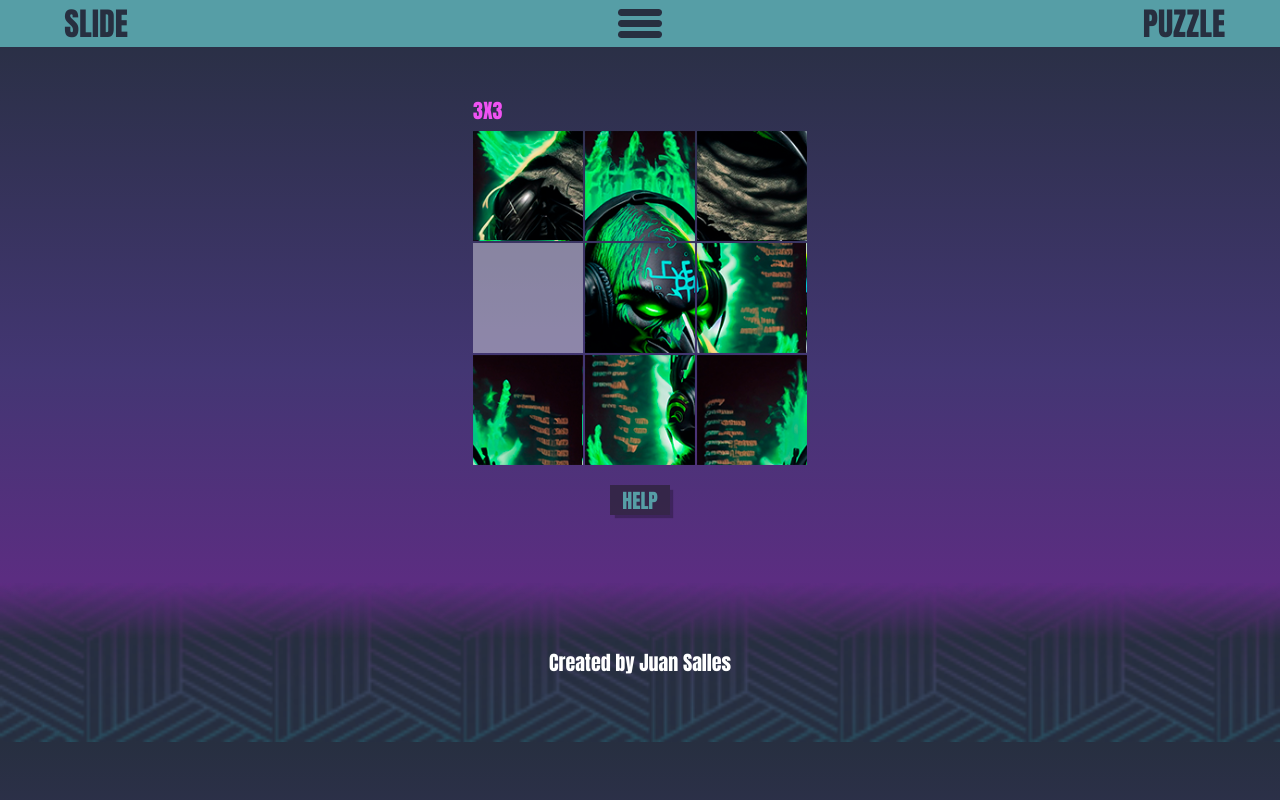
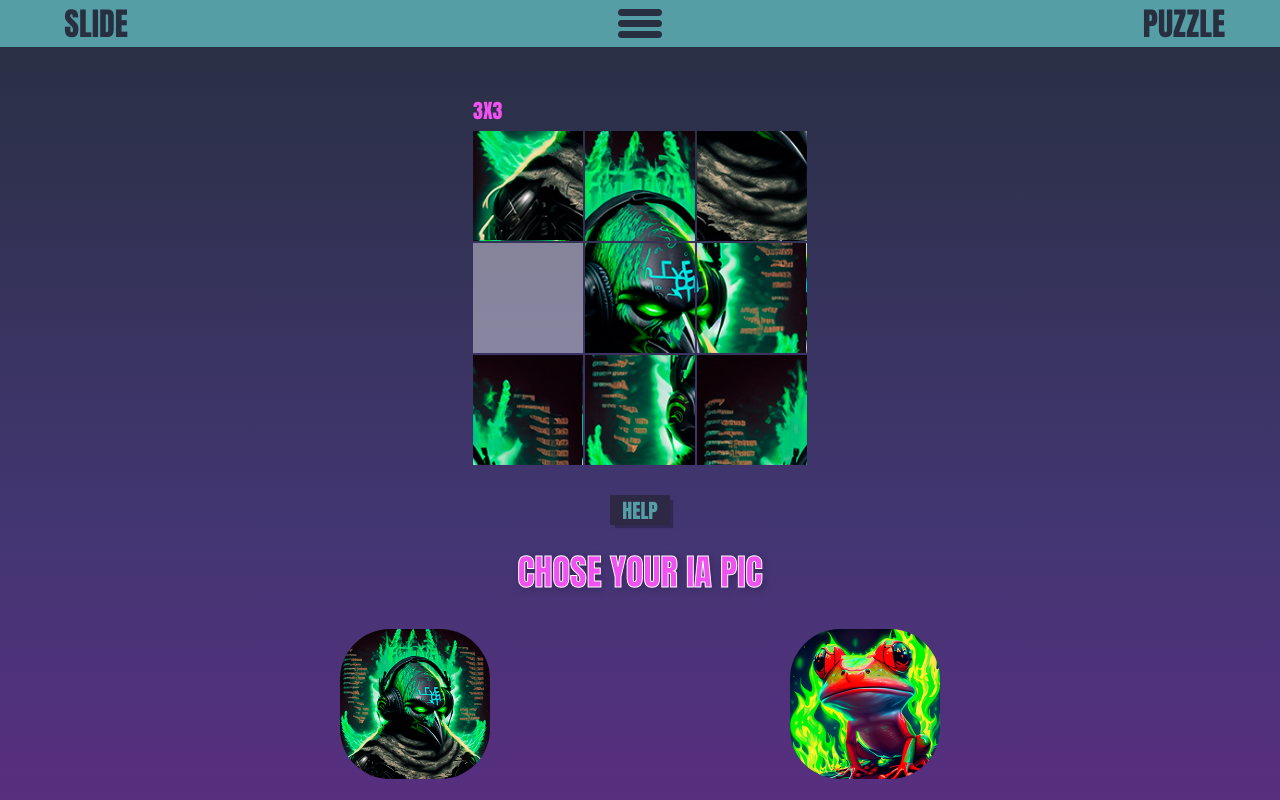
Before and after one commit to JuanSalles/projeto-quebra-cabeca, a React (Vite) app: page / in a window 1280 px wide. Shown: the top 800 px of the page. Built offline with nearby package versions, Linux system fonts and the light colour scheme.

Commit message:
continuacao do layout

```diff
--- a/src/App.css
+++ b/src/App.css
@@ -6,17 +6,26 @@
   display: flex;
   flex-direction: column;
   align-items: center;
+  min-height: 1024px;
+  justify-content: space-between;
 }
 
 .container-jogo{
   display: flex;
   flex-direction: column;
-  margin: 48px 0px;
   align-items: center;
   max-width: 600px;
 }
 
-.container-jogo p{
+.container-puzzle{
+  display: flex;
+  flex-direction: column;
+  margin: 48px 0px 10px;
+  align-items: center;
+  max-width: 600px;
+}
+
+.container-puzzle p{
   color: var(--text-second-color);
   font-size: 20px;
   width: 100%;
@@ -33,19 +42,21 @@
   flex-direction: row-reverse;
   align-items: center;
   width: calc(0.73*100vw);
-  max-width: 600px;
+  max-width: 400px;
   background-color: var(--text-dark-color);
   padding: 10px;
+  justify-content: center;
 }
 
 .ajudaDoJogo p{
   padding-left: 10px;
-  color: rgb(95, 226, 91);
+  color: var(--text-third-color);
+  font-size: 20px;
+  padding: 5px;
 }
 
 .ajudaDoJogo img{
   height: 100px;
-
 }
 
 .quadro{
@@ -69,8 +80,33 @@
   font-family: Anton, sans-serif;
   box-shadow: 4px 4px 1px -1px rgba(0, 0, 0, 0.25);
 }
-.resposta{
-  width: 300px;
-  height: 300px;
-  background-size: contain;
+
+.titulo-escolhas{
+  color: var(--text-second-color);
+  font-size: 36px;
 }
+
+.titulo-escolhas p{
+  text-shadow: rgba(0, 0, 0, 0.25) 2px 2px 7px;
+  stroke-width: 4px;
+  -webkit-text-stroke-width: 1px; /* largura da borda */
+  -webkit-text-stroke-color: #ffffff; /* cor da borda */
+}
+
+.container-escolhas{
+  display: flex;
+  justify-content: space-between;
+  padding: 10px;
+  margin: 20px 0px;
+  width: calc(0.73*100vw);
+  max-width: 600px;
+  gap: 40px;
+}
+
+
+.botao-escolha{
+  width: 150px;
+  height: 150px;
+  border-radius: 50px;
+  background-size:cover;
+}
--- a/src/App.jsx
+++ b/src/App.jsx
@@ -9,11 +9,14 @@ function App() {
 
 
   return (
+    <>
+    <Navegacao />
     <div className='container'>
-    <Navegacao />
     <Puzzle />
     <Rodape />
     </div>
+    </>
+
 
   )
 }
--- a/src/components/Footer/style.css
+++ b/src/components/Footer/style.css
@@ -4,6 +4,7 @@ footer{
     background-image: url(/footer/background-footer-mobile.png);
     width: 100vw;
     height: calc(0.124*100vw);
+    max-height: 100px;
     display: flex;
     flex-direction: column;
     align-items: center;
--- a/src/components/Navegar/index.jsx
+++ b/src/components/Navegar/index.jsx
@@ -9,7 +9,7 @@ function Navegacao (){
                 <label className ="container__menu__hamburguer" htmlFor="menu">
                     <span className="menu-hamburguer"></span>
                 </label>
-                <ul className="lista-menu">
+                {/* <ul className="lista-menu">
                     <li className="lista-menu__item">
                         <a href="#" className="lista-menu__link cor-links">PROGRAMAÇÃO</a>
                     </li>
@@ -25,7 +25,7 @@ function Navegacao (){
                     <li className="lista-menu__item">
                         <a href="#" className="lista-menu__link cor-links">DESIGN & UX</a>
                     </li>
-                </ul>
+                </ul> */}
             </div>
             <p>PUZZLE</p>
         </nav>
--- a/src/components/Puzzle/index.jsx
+++ b/src/components/Puzzle/index.jsx
@@ -149,10 +149,11 @@ function Puzzle () {
 
 
   return(
-    <div className="container-jogo">
+    <div className='container-jogo' style={{width: window.screen.width*0.82}}>
+      <div className="container-puzzle">
         <p>{pastaDeFotos[indexFotos].tamanho}X{pastaDeFotos[indexFotos].tamanho}</p>
         <div className="container__game" style={styleColunas}>{jogo}</div>
-
+      </div>
         <button type="button" className='botao-ajuda' onClick={() =>
           setAjuda(() => {
 
@@ -172,24 +173,31 @@ function Puzzle () {
 
         <span className='container__ajudaDoJogo'>{ajuda}</span>
 
-      {/* <div className="container__game resposta" style={{backgroundImage: `url("/gamephotos/Imagens/${fotoEscolhida}/foto.png")`}} onClick={ () =>{
+      <div className='titulo-escolhas'>
+          <p>CHOSE YOUR IA PIC</p>
+      </div>
+      <div className='container-escolhas'>
+        {pastaDeFotos.map((element, index)=>{
 
-        if(indexFotos<pastaDeFotos.length-1){
-          indexFotos++;
+          return(
+            <div key={`seletor-${element.nome}`} className='botao-escolha' style={{backgroundImage:`url("/gamephotos/Imagens/${element.nome}/foto.png")`}} id={`escolha-${element.nome}`} onClick={(event) => {
               setFoto(() =>{
-            console.log(indexFotos)
-            mtxCorreta = gerarArray(pastaDeFotos[indexFotos].tamanho);
+
+                mtxCorreta = gerarArray(pastaDeFotos[index].tamanho);
                 mtxEmbaralhada = embaralhar(mtxCorreta);
 
-            setJogo(organizaQuadros(mtxEmbaralhada, pastaDeFotos[indexFotos].nome));
+                indexFotos = index;
 
-            return (pastaDeFotos[indexFotos].nome);
+                setJogo(organizaQuadros(mtxEmbaralhada, pastaDeFotos[index].nome));
+
+                return (pastaDeFotos[index].nome);
               })
-        }
-        }}>
+            }}></div>
+          )
 
+        })}
+      </div>
 
-      </div> */}
 
     </div>
   )
--- a/src/index.css
+++ b/src/index.css
@@ -3,6 +3,7 @@
   --nav-color: #569EA6;
   --text-dark-color: #272F40;
   --text-second-color: #F052F2;
+  --text-third-color: #9EDFE7;
 }
 
 *{
```
Lines whose indentation alone changed are shown as unchanged.
